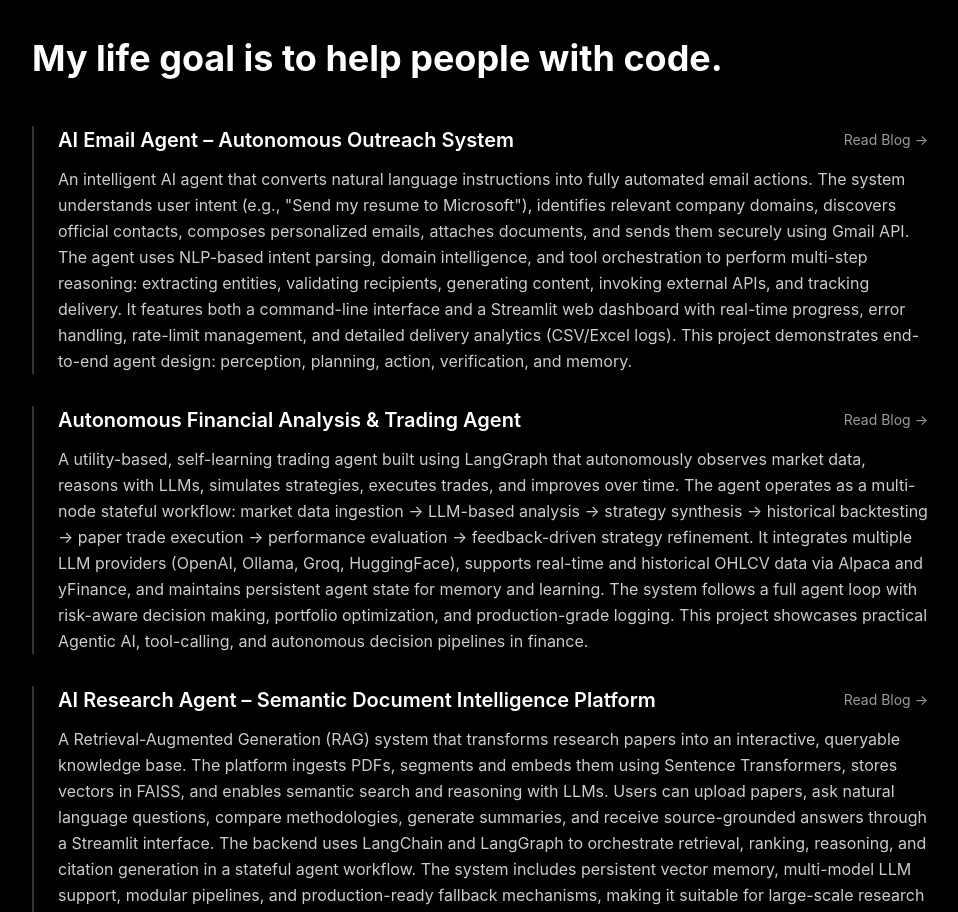
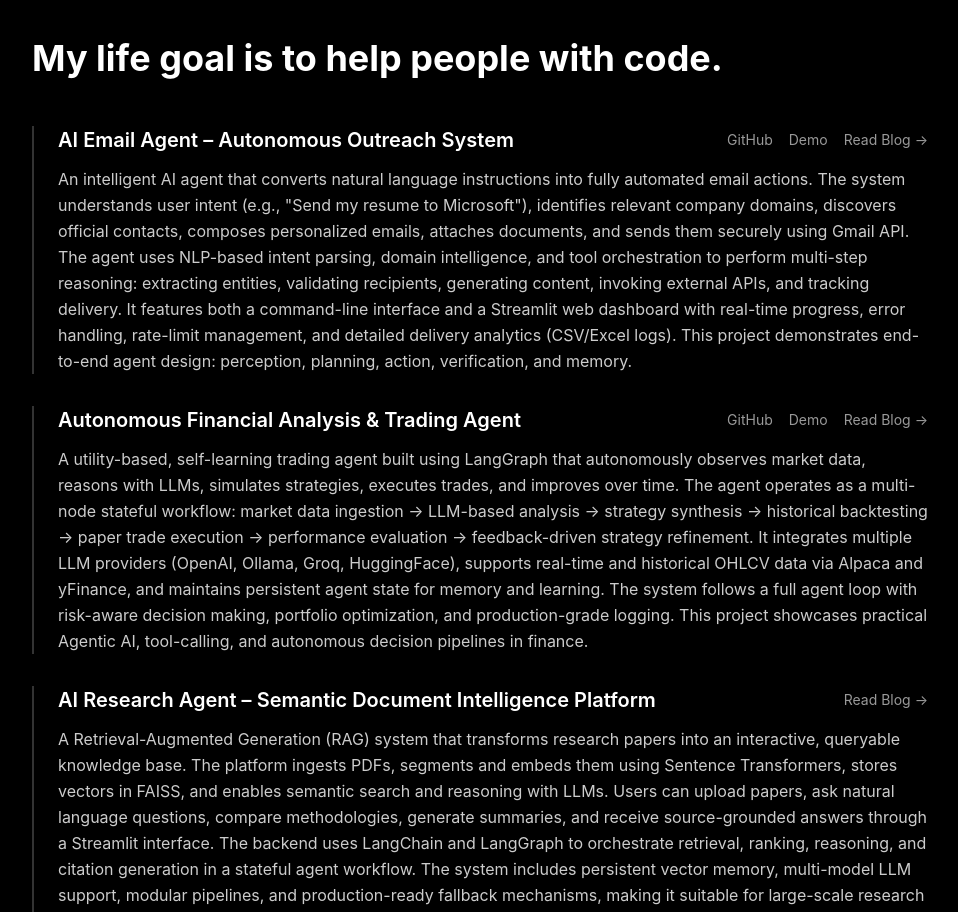
Before and after one commit to aviralsharmaa/Aviral-web, a Next.js app: page / in a window 1280 px wide. Shown: the part 1220-2132 px from the top of the page, without its empty margins (160-1118 px from the left). Built offline with nearby package versions, Linux system fonts and the light colour scheme.

Commit message:
Add GitHub and demo links for AI Email Agent and Trading Agent projects

```diff
--- a/app/blog/[slug]/page.tsx
+++ b/app/blog/[slug]/page.tsx
@@ -1164,7 +1164,49 @@ export default function BlogPost({ params }: { params: { slug: string } }) {
           <h1 className="text-4xl md:text-5xl font-bold mb-4 text-white">
             {post.title}
           </h1>
-          <p className="text-white/60 text-sm mb-8">{post.date}</p>
+          <p className="text-white/60 text-sm mb-4">{post.date}</p>
+
+          {params.slug === "ai-email-agent-autonomous-outreach-system" && (
+            <div className="flex items-center gap-4 mb-8">
+              <a
+                href="https://github.com/aviralsharmaa/AI-Agent-Job"
+                target="_blank"
+                rel="noopener noreferrer"
+                className="text-white/80 hover:text-white transition-colors border border-white/30 hover:border-white/60 px-4 py-2 rounded-lg text-sm"
+              >
+                View on GitHub
+              </a>
+              <a
+                href="https://ai-agent-job.streamlit.app/"
+                target="_blank"
+                rel="noopener noreferrer"
+                className="text-white/80 hover:text-white transition-colors border border-white/30 hover:border-white/60 px-4 py-2 rounded-lg text-sm"
+              >
+                Live Demo
+              </a>
+            </div>
+          )}
+
+          {params.slug === "autonomous-financial-analysis-trading-agent" && (
+            <div className="flex items-center gap-4 mb-8">
+              <a
+                href="https://github.com/aviralsharmaa/Trading_agent"
+                target="_blank"
+                rel="noopener noreferrer"
+                className="text-white/80 hover:text-white transition-colors border border-white/30 hover:border-white/60 px-4 py-2 rounded-lg text-sm"
+              >
+                View on GitHub
+              </a>
+              <a
+                href="https://trading-agent-ai.streamlit.app/"
+                target="_blank"
+                rel="noopener noreferrer"
+                className="text-white/80 hover:text-white transition-colors border border-white/30 hover:border-white/60 px-4 py-2 rounded-lg text-sm"
+              >
+                Live Demo
+              </a>
+            </div>
+          )}
 
           {post.image && (
             <div className="mb-12">
--- a/components/Projects.tsx
+++ b/components/Projects.tsx
@@ -8,12 +8,16 @@ const projects = [
     slug: "ai-email-agent-autonomous-outreach-system",
     description:
       "An intelligent AI agent that converts natural language instructions into fully automated email actions. The system understands user intent (e.g., \"Send my resume to Microsoft\"), identifies relevant company domains, discovers official contacts, composes personalized emails, attaches documents, and sends them securely using Gmail API. The agent uses NLP-based intent parsing, domain intelligence, and tool orchestration to perform multi-step reasoning: extracting entities, validating recipients, generating content, invoking external APIs, and tracking delivery. It features both a command-line interface and a Streamlit web dashboard with real-time progress, error handling, rate-limit management, and detailed delivery analytics (CSV/Excel logs). This project demonstrates end-to-end agent design: perception, planning, action, verification, and memory.",
+    github: "https://github.com/aviralsharmaa/AI-Agent-Job",
+    demo: "https://ai-agent-job.streamlit.app/",
   },
   {
     title: "Autonomous Financial Analysis & Trading Agent",
     slug: "autonomous-financial-analysis-trading-agent",
     description:
       "A utility-based, self-learning trading agent built using LangGraph that autonomously observes market data, reasons with LLMs, simulates strategies, executes trades, and improves over time. The agent operates as a multi-node stateful workflow: market data ingestion → LLM-based analysis → strategy synthesis → historical backtesting → paper trade execution → performance evaluation → feedback-driven strategy refinement. It integrates multiple LLM providers (OpenAI, Ollama, Groq, HuggingFace), supports real-time and historical OHLCV data via Alpaca and yFinance, and maintains persistent agent state for memory and learning. The system follows a full agent loop with risk-aware decision making, portfolio optimization, and production-grade logging. This project showcases practical Agentic AI, tool-calling, and autonomous decision pipelines in finance.",
+    github: "https://github.com/aviralsharmaa/Trading_agent",
+    demo: "https://trading-agent-ai.streamlit.app/",
   },
   {
     title: "AI Research Agent – Semantic Document Intelligence Platform",
@@ -47,6 +51,27 @@ export default function Projects() {
                 <h3 className="text-xl font-semibold text-white">
                   {project.title}
                 </h3>
+                <div className="flex items-center gap-4">
+                  {project.github && (
+                    <a
+                      href={project.github}
+                      target="_blank"
+                      rel="noopener noreferrer"
+                      className="text-white/60 hover:text-white text-sm transition-colors"
+                    >
+                      GitHub
+                    </a>
+                  )}
+                  {project.demo && (
+                    <a
+                      href={project.demo}
+                      target="_blank"
+                      rel="noopener noreferrer"
+                      className="text-white/60 hover:text-white text-sm transition-colors"
+                    >
+                      Demo
+                    </a>
+                  )}
                   {project.slug && (
                     <Link
                       href={`/blog/${project.slug}`}
@@ -55,6 +80,7 @@ export default function Projects() {
                       Read Blog →
                     </Link>
                   )}
+                </div>
               </div>
               <p className="text-white/80 leading-relaxed">
                 {project.description}
```
Lines whose indentation alone changed are shown as unchanged.
